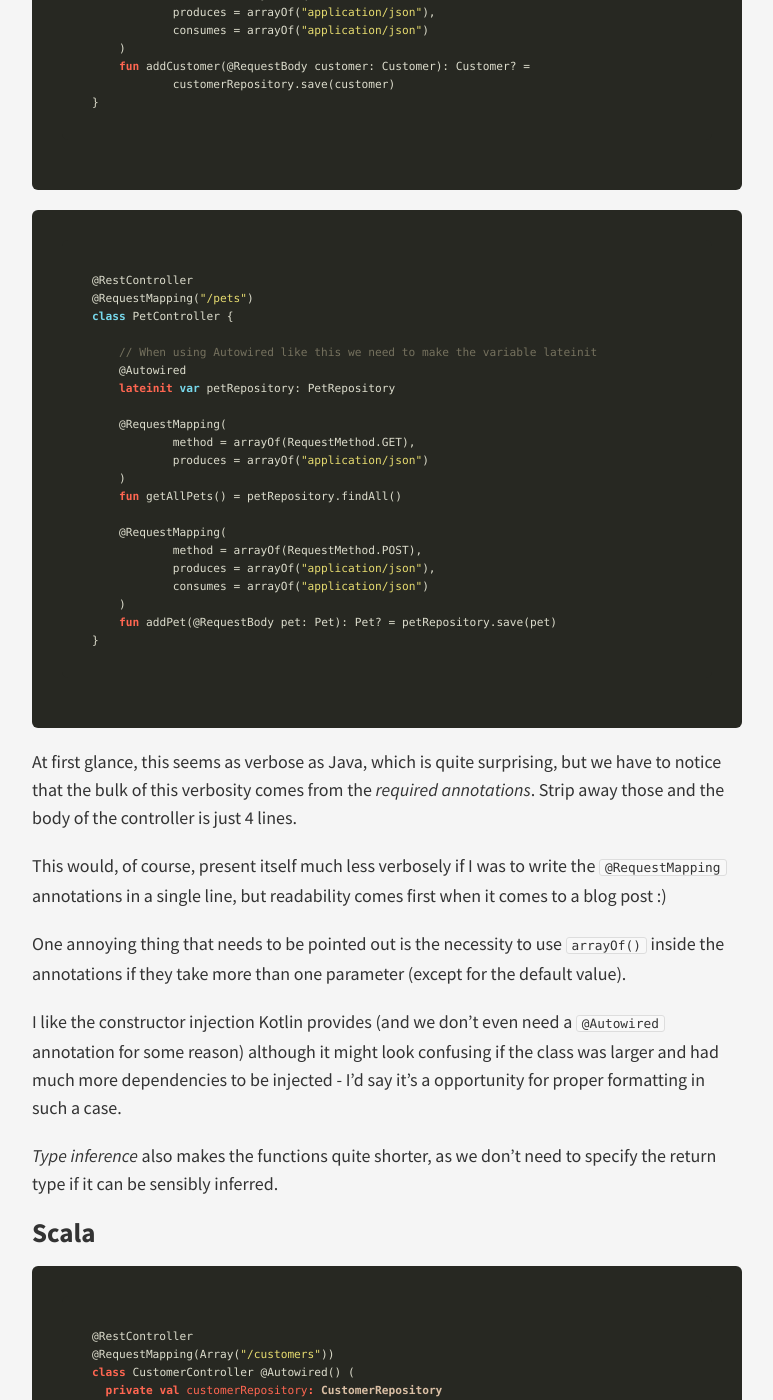
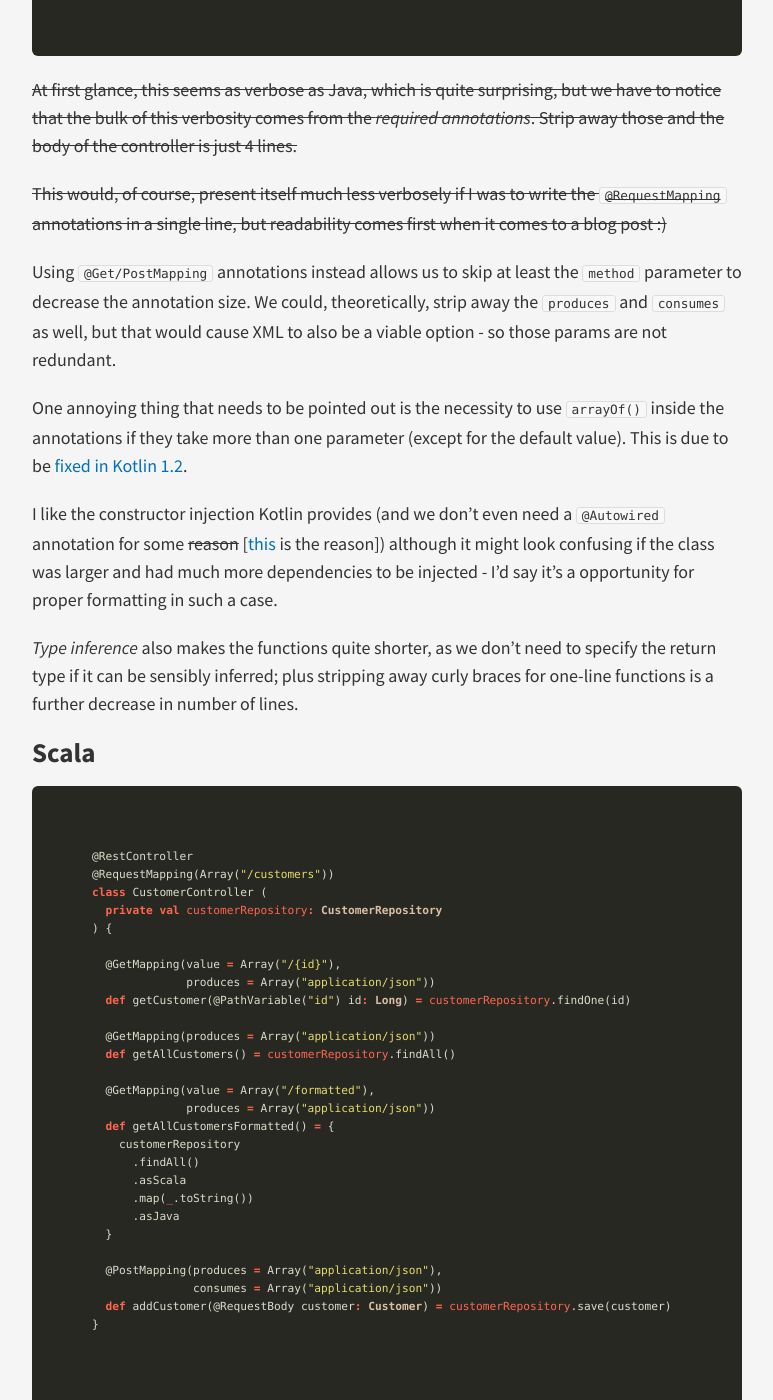
Before and after one commit to rskupnik/rskupnik.github.io, a Jekyll site: the page built from _posts/2017-07-11-basic-spring-webapp-java-kotlin-scala.md, in a window 1280 px wide and 1400 px high, scrolled down 10017 px. Shown: the whole window, without its empty margins (253-1026 px from the left). Built offline with Jekyll 4.4.1, drawn with Linux system fonts in a browser that asks for light colours; nearby versions of some CDN libraries; some of the changed text lies outside the part shown.

Commit message:
Amend the Spring Boot in JVM blog post after reddit comments

````diff
--- a/_posts/2017-07-11-basic-spring-webapp-java-kotlin-scala.md
+++ b/_posts/2017-07-11-basic-spring-webapp-java-kotlin-scala.md
@@ -284,28 +284,17 @@ public class CustomerController {
         this.customerRepository = customerRepository;
     }
 
-    @RequestMapping(
-            value = "/{id}",
-            method = RequestMethod.GET,
-            produces = "application/json"
-    )
+    @GetMapping(value = "/{id}", produces = "application/json")
     public Customer getCustomer(@PathVariable("id") Long id) {
         return customerRepository.findOne(id);
     }
 
-    @RequestMapping(
-            method = RequestMethod.GET,
-            produces = "application/json"
-    )
+    @GetMapping(produces = "application/json")
     public List<Customer> getAllCustomers() {
         return (List<Customer>) customerRepository.findAll();
     }
 
-    @RequestMapping(
-            value = "/formatted",
-            method = RequestMethod.GET,
-            produces = "application/json"
-    )
+    @GetMapping(value = "/formatted", produces = "application/json")
     public List<String> getAllCustomersFormatted() {
         return ((List<Customer>) customerRepository.findAll())
                 .stream()
@@ -315,11 +304,8 @@ public class CustomerController {
                 .collect(Collectors.toList());
     }
 
-    @RequestMapping(
-            method = RequestMethod.POST,
-            consumes = "application/json",
-            produces = "application/json"
-    )
+    @PostMapping(produces = "application/json",
+                 consumes = "application/json")
     public Customer addCustomer(@RequestBody Customer customer) {
         return customerRepository.save(customer);
     }
@@ -334,18 +320,13 @@ public class PetController {
     @Autowired
     private PetRepository petRepository;
 
-    @RequestMapping(
-            method = RequestMethod.GET,
-            produces = "application/json"
-    )
+    @GetMapping(produces = "application/json")
     public List<Pet> getAllPets() {
         return (List<Pet>) petRepository.findAll();
     }
 
-    @RequestMapping(
-            method = RequestMethod.POST,
-            produces = "application/json"
-    )
+    @PostMapping(produces = "application/json",
+                 consumes = "application/json")
     public Pet addPet(@RequestBody Pet pet) {
         return petRepository.save(pet);
     }
@@ -354,7 +335,7 @@ public class PetController {
 
 `CustomerController` is *constructor-injected*, while `PetController` is *field-injected* to provide an example for both - the same is done with the Kotlin and Scala versions.
 
-Again, Java verbosity creeps in, although much of it comes from *robust annotations*. Note that Java 8 comes to the rescue, as the `getAllCustomersFormatted()` function would've been much more bloated in Java 7 due to the lack of lambda functions.
+Again, Java verbosity creeps in, although ~~much of it comes from *robust annotations*~~ (using `@Get/PostMapping` instead of `@RequestMapping` reduces annotation size). Note that Java 8 comes to the rescue, as the `getAllCustomersFormatted()` function would've been much more bloated in Java 7 due to the lack of lambda functions.
 
 ## Kotlin
 
@@ -363,33 +344,19 @@ Again, Java verbosity creeps in, although much of it comes from *robust annotati
 @RequestMapping("/customers")
 class CustomerController(val customerRepository: CustomerRepository) {
 
-    @RequestMapping(
-            value = "/{id}",
-            method = arrayOf(RequestMethod.GET),
-            produces = arrayOf("application/json")
-    )
+    @GetMapping(value = "/{id}", produces = arrayOf("application/json"))
     fun getCustomer(@PathVariable("id") id: Long): Customer? =
             customerRepository.findOne(id)
 
-    @RequestMapping(
-            value = "/formatted",
-            method = arrayOf(RequestMethod.GET),
-            produces = arrayOf("application/json")
-    )
+    @GetMapping(value = "/formatted", produces = arrayOf("application/json"))
     fun getAllCustomersFormatted() =
             customerRepository.findAll().map { it.toString() }
 
-    @RequestMapping(
-            method = arrayOf(RequestMethod.GET),
-            produces = arrayOf("application/json")
-    )
+    @GetMapping(produces = arrayOf("application/json"))
     fun getAllCustomers() = customerRepository.findAll()
 
-    @RequestMapping(
-            method = arrayOf(RequestMethod.POST),
-            produces = arrayOf("application/json"),
-            consumes = arrayOf("application/json")
-    )
+    @PostMapping(produces = arrayOf("application/json"),
+                 consumes = arrayOf("application/json"))
     fun addCustomer(@RequestBody customer: Customer): Customer? =
             customerRepository.save(customer)
 }
@@ -404,73 +371,55 @@ class PetController {
     @Autowired
     lateinit var petRepository: PetRepository
 
-    @RequestMapping(
-            method = arrayOf(RequestMethod.GET),
-            produces = arrayOf("application/json")
-    )
+    @GetMapping(produces = arrayOf("application/json"))
     fun getAllPets() = petRepository.findAll()
 
-    @RequestMapping(
-            method = arrayOf(RequestMethod.POST),
-            produces = arrayOf("application/json"),
-            consumes = arrayOf("application/json")
-    )
+    @PostMapping(produces = arrayOf("application/json"),
+                 consumes = arrayOf("application/json"))
     fun addPet(@RequestBody pet: Pet): Pet? = petRepository.save(pet)
 }
 ```
 
-At first glance, this seems as verbose as Java, which is quite surprising, but we have to notice that the bulk of this verbosity comes from the *required annotations*. Strip away those and the body of the controller is just 4 lines.
+~~At first glance, this seems as verbose as Java, which is quite surprising, but we have to notice that the bulk of this verbosity comes from the *required annotations*. Strip away those and the body of the controller is just 4 lines.~~
 
-This would, of course, present itself much less verbosely if I was to write the `@RequestMapping` annotations in a single line, but readability comes first when it comes to a blog post :)
+~~This would, of course, present itself much less verbosely if I was to write the `@RequestMapping` annotations in a single line, but readability comes first when it comes to a blog post :)~~
 
-One annoying thing that needs to be pointed out is the necessity to use `arrayOf()` inside the annotations if they take more than one parameter (except for the default value).
+Using `@Get/PostMapping` annotations instead allows us to skip at least the `method` parameter to decrease the annotation size. We could, theoretically, strip away the `produces` and `consumes` as well, but that would cause XML to also be a viable option - so those params are not redundant.
 
-I like the constructor injection Kotlin provides (and we don't even need a `@Autowired` annotation for some reason) although it might look confusing if the class was larger and had much more dependencies to be injected - I'd say it's a opportunity for proper formatting in such a case.
+One annoying thing that needs to be pointed out is the necessity to use `arrayOf()` inside the annotations if they take more than one parameter (except for the default value). This is due to be [fixed in Kotlin 1.2](https://blog.jetbrains.com/kotlin/2017/06/early-access-program-for-kotlin-1-2-has-been-started/).
 
-*Type inference* also makes the functions quite shorter, as we don't need to specify the return type if it can be sensibly inferred.
+I like the constructor injection Kotlin provides (and we don't even need a `@Autowired` annotation for some ~~reason~~ [[this](https://www.reddit.com/r/java/comments/6mm3rc/a_basic_spring_boot_web_app_in_java_kotlin_and/dk2libq/) is the reason]) although it might look confusing if the class was larger and had much more dependencies to be injected - I'd say it's a opportunity for proper formatting in such a case.
+
+*Type inference* also makes the functions quite shorter, as we don't need to specify the return type if it can be sensibly inferred; plus stripping away curly braces for one-line functions is a further decrease in number of lines.
 
 ## Scala
 
 ```scala
 @RestController
 @RequestMapping(Array("/customers"))
-class CustomerController @Autowired() (
+class CustomerController (
   private val customerRepository: CustomerRepository
 ) {
 
-  @RequestMapping(
-    value = Array("/{id}"),
-    method = Array(RequestMethod.GET),
-    produces = Array("application/json")
-  )
+  @GetMapping(value = Array("/{id}"),
+              produces = Array("application/json"))
   def getCustomer(@PathVariable("id") id: Long) = customerRepository.findOne(id)
 
-  @RequestMapping(
-    method = Array(RequestMethod.GET),
-    produces = Array("application/json")
-  )
+  @GetMapping(produces = Array("application/json"))
   def getAllCustomers() = customerRepository.findAll()
 
-  @RequestMapping(
-    value = Array("/formatted"),
-    method = Array(RequestMethod.GET),
-    produces = Array("application/json")
-  )
+  @GetMapping(value = Array("/formatted"),
+              produces = Array("application/json"))
   def getAllCustomersFormatted() = {
-    // This can probably be done much better, blame my low Scala skills
-    val output: java.util.List[String] = new util.ArrayList[String]()
-    val customers: java.util.Iterator[Customer] = customerRepository.findAll().iterator()
-    while (customers.hasNext) {
-      output.add(customers.next().toString())
-    }
-    output
+    customerRepository
+      .findAll()
+      .asScala
+      .map(_.toString())
+      .asJava
   }
 
-  @RequestMapping(
-    method = Array(RequestMethod.POST),
-    consumes = Array("application/json"),
-    produces = Array("application/json")
-  )
+  @PostMapping(produces = Array("application/json"),
+               consumes = Array("application/json"))
   def addCustomer(@RequestBody customer: Customer) = customerRepository.save(customer)
 }
 ```
@@ -483,27 +432,21 @@ class PetController {
   @Autowired
   var petRepository: PetRepository = null
 
-  @RequestMapping(
-    method = Array(RequestMethod.GET),
-    produces = Array("application/json")
-  )
+  @GetMapping(produces = Array("application/json"))
   def getAllPets = petRepository.findAll()
 
-  @RequestMapping(
-    method = Array(RequestMethod.POST),
-    produces = Array("application/json"),
-    consumes = Array("application/json")
-  )
+  @PostMapping(produces = Array("application/json"),
+               consumes = Array("application/json"))
   def addPet(@RequestBody pet: Pet) = petRepository.save(pet)
 
 }
 ```
 
-It's the same story as with Kotlin - if it weren't for the *annotations*, the bodies of those controllers would've been very few lines - apart from the `getAllCustomersFormatted()` function, which is an atrocity, but I could not get the Java collections to work properly with Scala collections - so yeah, sorry for the eyesore.
+Scala also requires an `Array` to be used when providing parameters, even for the default one.
 
-As in Kotlin, Scala also requires an `Array` to be used when providing parameters, although Kotlin at least allows to skip it for the default value.
+~~The `getAllCustomersFormatted()` function, which is an atrocity, but I could not get the Java collections to work properly with Scala collections - so yeah, sorry for the eyesore~~ (scratch that, the code's been improved with some help from [Teemu Pöntelin](https://github.com/tehapo), thanks :) )
 
-Notice having to include the `@Autowired()` in the constructor, which could've been skipped in Kotlin.
+~~Notice having to include the `@Autowired()` in the constructor, which could've been skipped in Kotlin~~ (The `@Autowired` is actually not needed at all if you only have a single constructor, as explained [here](https://www.reddit.com/r/java/comments/6mm3rc/a_basic_spring_boot_web_app_in_java_kotlin_and/dk2libq/))
 
 ---
 ## Summary
````
